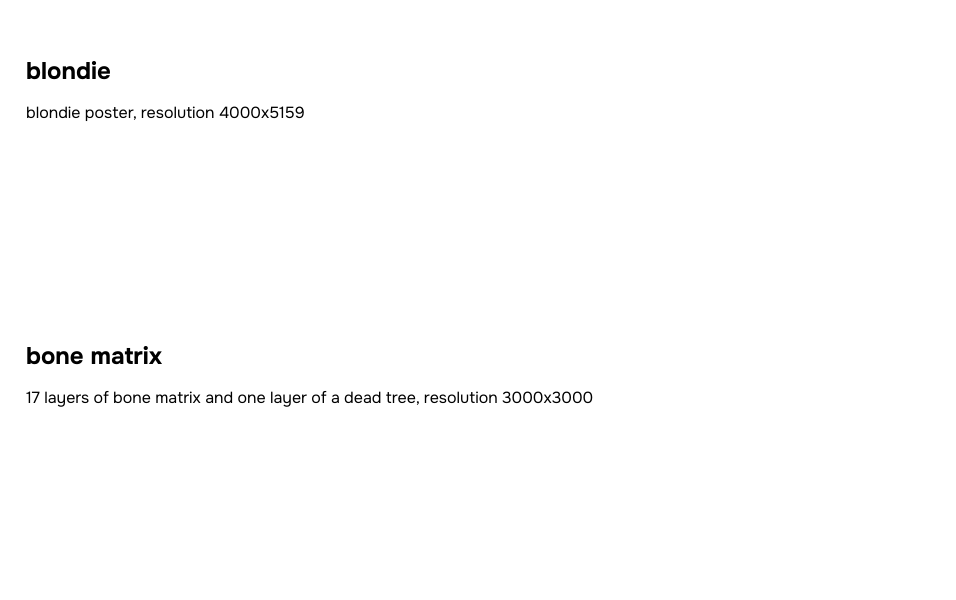
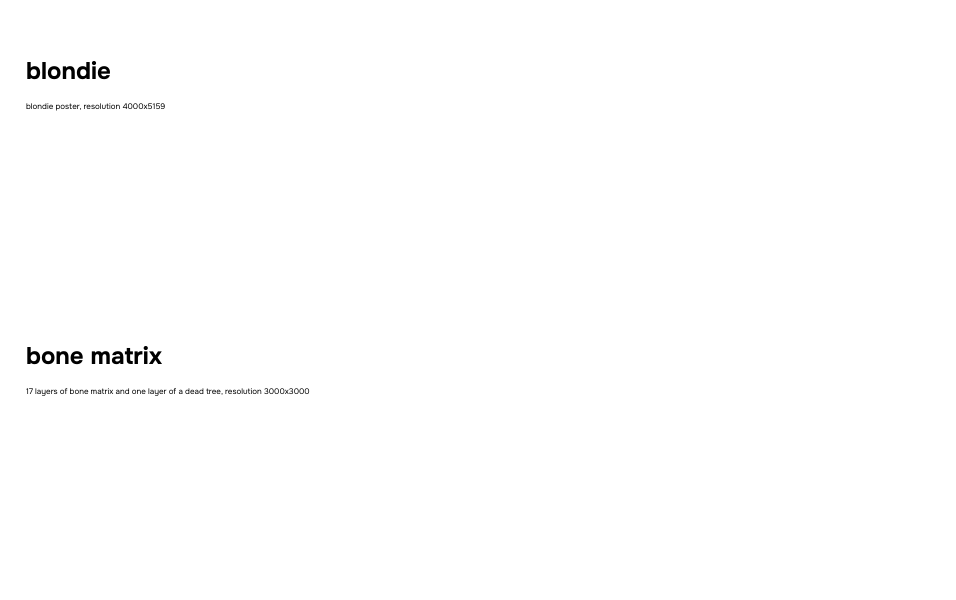
Before and after one commit to opiumdealer/portfolio, a plain HTML site: page index.html in a window 1280 px wide. Shown: the part 66-666 px from the top of the page, 324-1280 px from the left. Drawn offline with Linux system fonts and the light colour scheme.

Commit message:
Update index.html

```diff
--- a/index.html
+++ b/index.html
@@ -80,7 +80,7 @@
 }
 
 p {
-      font-size: 1em;
+  font-size: 0.5em; /* Half size of default */
 }
 
     @media (max-width: 768px) {
```
Lines whose indentation alone changed are shown as unchanged.
